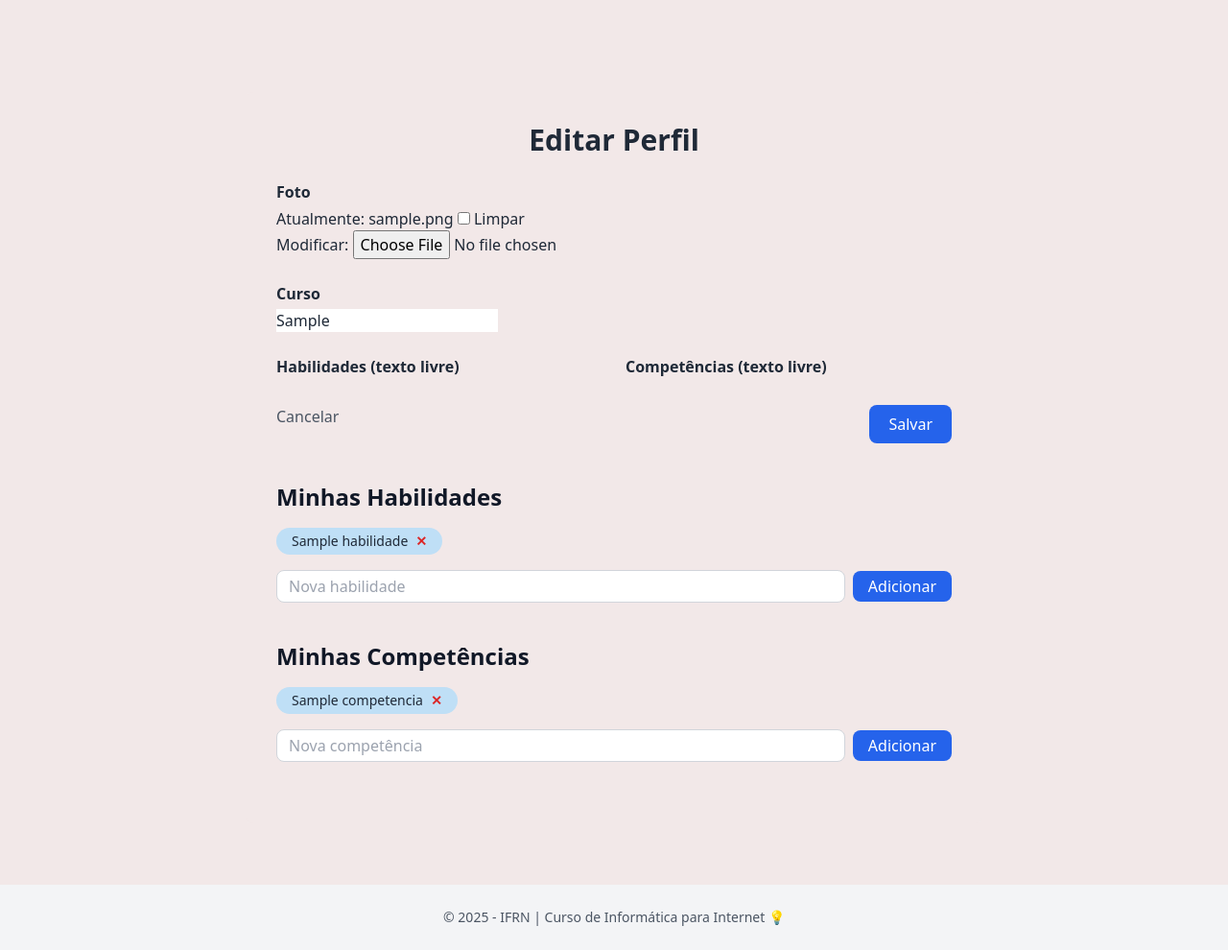
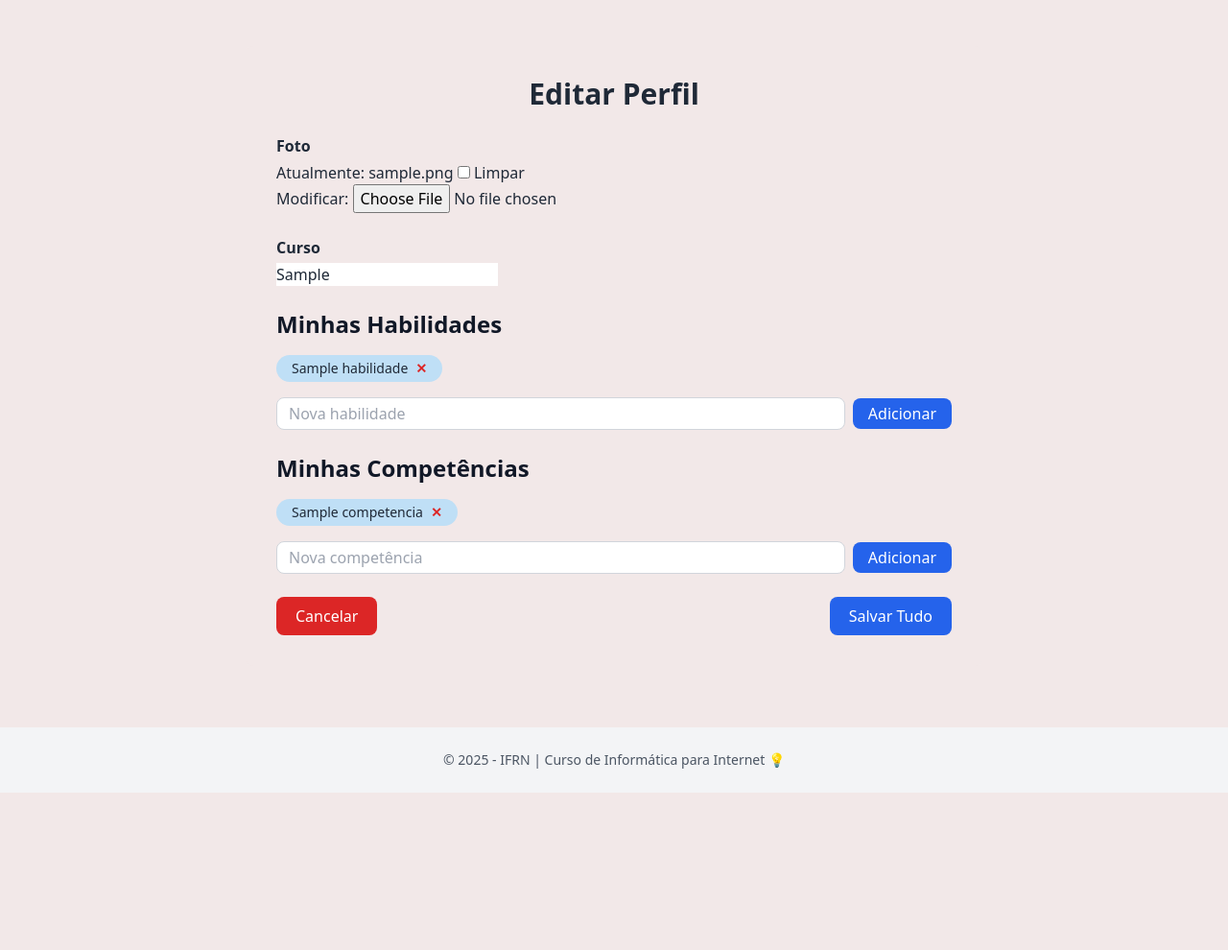
Before and after one commit to jeanlucqs/mapadajornada, a Django app: page /perfil/editar/ in a window 1280 px wide. Shown: the part 90-1080 px from the top of the page at 96% size. After the commit the page ends 916 px from the top, so only its background shows below. Run offline with Django 5.2, Linux system fonts and the light colour scheme; a user stored in the database is signed in; tables that the repository leaves empty hold one stand-in row (values such as "Sample post"); some libraries are stand-ins or nearby versions.

Commit message:
tela de perfil feita

```diff
--- a/mapa/views.py
+++ b/mapa/views.py
@@ -55,12 +55,13 @@ def pagina_mobile(request):
     return render(request, 'pagina_mobile.html', {'conteudo': conteudo})
 @login_required
 def perfil(request):
-    perfil, _ = Perfil.objects.get_or_create(user=request.user)
+    # CORREÇÃO: Desempacotar a tupla
+    perfil, created = Perfil.objects.get_or_create(user=request.user)
     habilidades = Habilidade.objects.filter(user=request.user)
     competencias = Competencia.objects.filter(user=request.user)
 
     context = {
-        'perfil': perfil,
+        'perfil': perfil,  # Agora é o objeto, não a tupla
         'habilidades': habilidades,
         'competencias': competencias,
     }
@@ -70,15 +71,34 @@ def perfil(request):
 # ---------------- EDITAR PERFIL ----------------
 @login_required
 def editar_perfil(request):
-    perfil, _ = Perfil.objects.get_or_create(user=request.user)
+    # CORREÇÃO: Desempacotar a tupla
+    perfil, created = Perfil.objects.get_or_create(user=request.user)
 
     if request.method == 'POST':
         form = PerfilForm(request.POST, request.FILES, instance=perfil)
         if form.is_valid():
             form.instance.user = request.user
             form.save()
+
+            # Processar novas habilidades
+            novas_habilidades = request.POST.getlist('habilidades')
+            for nome_habilidade in novas_habilidades:
+                if nome_habilidade.strip():
+                    Habilidade.objects.get_or_create(
+                        user=request.user,
+                        nome=nome_habilidade.strip()
+                    )
+
+            # Processar novas competências
+            novas_competencias = request.POST.getlist('competencias')
+            for nome_competencia in novas_competencias:
+                if nome_competencia.strip():
+                    Competencia.objects.get_or_create(
+                        user=request.user,
+                        nome=nome_competencia.strip()
+                    )
+
             messages.success(request, 'Perfil atualizado com sucesso!')
-            # ✅ Redireciona para a página de perfil
             return redirect('perfil')
     else:
         form = PerfilForm(instance=perfil)
@@ -88,7 +108,7 @@ def editar_perfil(request):
 
     context = {
         'form': form,
-        'perfil': perfil,
+        'perfil': perfil,  # Agora é o objeto, não a tupla
         'habilidades': habilidades,
         'competencias': competencias,
     }
--- a/templates/base.html
+++ b/templates/base.html
@@ -70,7 +70,7 @@
       })
     </script>
 
-    <main class="flex-grow mt-24">
+    <main class="flex-grow mt-12">
       {% block content %}
 
       {% endblock %}
--- a/templates/editar_perfil.html
+++ b/templates/editar_perfil.html
@@ -11,9 +11,11 @@
     {% endfor %}
   {% endif %}
 
-  <!-- FORMULÁRIO DO PERFIL -->
-  <form method="post" enctype="multipart/form-data" class="space-y-6">
+  <!-- FORMULÁRIO PRINCIPAL -->
+  <form method="post" enctype="multipart/form-data" class="space-y-6" id="perfil-form">
     {% csrf_token %}
+
+    <!-- DADOS BÁSICOS DO PERFIL -->
     <div>
       <label class="block font-semibold mb-1">Foto</label>
       {{ form.foto }}
@@ -24,28 +26,12 @@
       {{ form.curso }}
     </div>
 
-    <div class="grid grid-cols-1 md:grid-cols-2 gap-6">
-      <div>
-        <label class="block font-semibold mb-1">Habilidades (texto livre)</label>
-        {{ form.habilidades }}
-      </div>
-      <div>
-        <label class="block font-semibold mb-1">Competências (texto livre)</label>
-        {{ form.competencias }}
-      </div>
-    </div>
-
-    <div class="flex justify-between mt-6">
-      <a href="{% url 'perfil' %}" class="text-gray-600 hover:underline">Cancelar</a>
-      <button type="submit" class="bg-blue-600 text-white px-5 py-2 rounded-lg hover:bg-blue-700 transition">Salvar</button>
-    </div>
-  </form>
-
     <!-- BLOCO DE HABILIDADES -->
     <div class="mt-10">
       <h2 class="text-2xl font-bold mb-4 text-gray-900">Minhas Habilidades</h2>
 
-    <div class="flex flex-wrap gap-2">
+      <!-- Lista de habilidades existentes -->
+      <div class="flex flex-wrap gap-2 mb-4">
         {% for hab in habilidades %}
           <div class="flex items-center bg-[#BFDFF6] text-gray-800 text-sm font-medium px-4 py-1 rounded-full">
             <span>{{ hab.nome }}</span>
@@ -59,20 +45,24 @@
         {% endfor %}
       </div>
 
-    <!-- Formulário de adicionar nova habilidade -->
-    <form method="post" action="{% url 'adicionar_habilidade' %}" class="mt-4 flex gap-2 items-center">
-      {% csrf_token %}
-      <input type="text" name="nome" placeholder="Nova habilidade" required
-             class="border border-gray-300 rounded-lg px-3 py-1 w-full focus:ring-2 focus:ring-blue-400 outline-none">
-      <button type="submit" class="bg-blue-600 text-white px-4 py-1 rounded-lg hover:bg-blue-700 transition">Adicionar</button>
-    </form>
+      <!-- Campo para adicionar nova habilidade -->
+      <div class="mt-4 flex gap-2 items-center">
+        <input type="text" name="nova_habilidade" placeholder="Nova habilidade"
+               class="border border-gray-300 rounded-lg px-3 py-1 w-full focus:ring-2 focus:ring-blue-400 outline-none"
+               id="nova-habilidade-input">
+        <button type="button" onclick="adicionarHabilidade()" class="bg-blue-600 text-white px-4 py-1 rounded-lg hover:bg-blue-700 transition">Adicionar</button>
+      </div>
+
+      <!-- Lista oculta de habilidades a serem salvas -->
+      <div id="habilidades-container"></div>
     </div>
 
     <!-- BLOCO DE COMPETÊNCIAS -->
     <div class="mt-10 mb-8">
       <h2 class="text-2xl font-bold mb-4 text-gray-900">Minhas Competências</h2>
 
-    <div class="flex flex-wrap gap-2">
+      <!-- Lista de competências existentes -->
+      <div class="flex flex-wrap gap-2 mb-4">
         {% for comp in competencias %}
           <div class="flex items-center bg-[#BFDFF6] text-gray-800 text-sm font-medium px-4 py-1 rounded-full">
             <span>{{ comp.nome }}</span>
@@ -86,13 +76,91 @@
         {% endfor %}
       </div>
 
-    <!-- Formulário de adicionar nova competência -->
-    <form method="post" action="{% url 'adicionar_competencia' %}" class="mt-4 flex gap-2 items-center">
-      {% csrf_token %}
-      <input type="text" name="nome" placeholder="Nova competência" required
-             class="border border-gray-300 rounded-lg px-3 py-1 w-full focus:ring-2 focus:ring-blue-400 outline-none">
-      <button type="submit" class="bg-blue-600 text-white px-4 py-1 rounded-lg hover:bg-blue-700 transition">Adicionar</button>
+      <!-- Campo para adicionar nova competência -->
+      <div class="mt-4 flex gap-2 items-center">
+        <input type="text" name="nova_competencia" placeholder="Nova competência"
+               class="border border-gray-300 rounded-lg px-3 py-1 w-full focus:ring-2 focus:ring-blue-400 outline-none"
+               id="nova-competencia-input">
+        <button type="button" onclick="adicionarCompetencia()" class="bg-blue-600 text-white px-4 py-1 rounded-lg hover:bg-blue-700 transition">Adicionar</button>
+      </div>
+
+      <!-- Lista oculta de competências a serem salvas -->
+      <div id="competencias-container"></div>
+
+      <!-- BOTÕES DE AÇÃO -->
+      <div class="flex justify-between mt-6">
+        <a href="{% url 'perfil' %}" class="bg-red-600 text-white rounded-lg px-5 py-2 hover:bg-red-700 transition">Cancelar</a>
+        <button type="submit" class="bg-blue-600 text-white px-5 py-2 rounded-lg hover:bg-blue-700 transition">Salvar Tudo</button>
+      </div>
+    </div>
   </form>
 </div>
-</div>
+
+<script>
+let habilidadesAdicionadas = [];
+let competenciasAdicionadas = [];
+
+function adicionarHabilidade() {
+    const input = document.getElementById('nova-habilidade-input');
+    const habilidade = input.value.trim();
+
+    if (habilidade && !habilidadesAdicionadas.includes(habilidade)) {
+        habilidadesAdicionadas.push(habilidade);
+        atualizarHabilidadesContainer();
+        input.value = '';
+    }
+}
+
+function adicionarCompetencia() {
+    const input = document.getElementById('nova-competencia-input');
+    const competencia = input.value.trim();
+
+    if (competencia && !competenciasAdicionadas.includes(competencia)) {
+        competenciasAdicionadas.push(competencia);
+        atualizarCompetenciasContainer();
+        input.value = '';
+    }
+}
+
+function atualizarHabilidadesContainer() {
+    const container = document.getElementById('habilidades-container');
+    container.innerHTML = '';
+
+    habilidadesAdicionadas.forEach((hab, index) => {
+        const input = document.createElement('input');
+        input.type = 'hidden';
+        input.name = 'habilidades';
+        input.value = hab;
+        container.appendChild(input);
+    });
+}
+
+function atualizarCompetenciasContainer() {
+    const container = document.getElementById('competencias-container');
+    container.innerHTML = '';
+
+    competenciasAdicionadas.forEach((comp, index) => {
+        const input = document.createElement('input');
+        input.type = 'hidden';
+        input.name = 'competencias';
+        input.value = comp;
+        container.appendChild(input);
+    });
+}
+
+// Permitir adicionar com Enter
+document.getElementById('nova-habilidade-input').addEventListener('keypress', function(e) {
+    if (e.key === 'Enter') {
+        e.preventDefault();
+        adicionarHabilidade();
+    }
+});
+
+document.getElementById('nova-competencia-input').addEventListener('keypress', function(e) {
+    if (e.key === 'Enter') {
+        e.preventDefault();
+        adicionarCompetencia();
+    }
+});
+</script>
 {% endblock %}
```
Also changed, not shown: templates/perfil.html (+20 -15 lines). Lines whose indentation alone changed are shown as unchanged.
